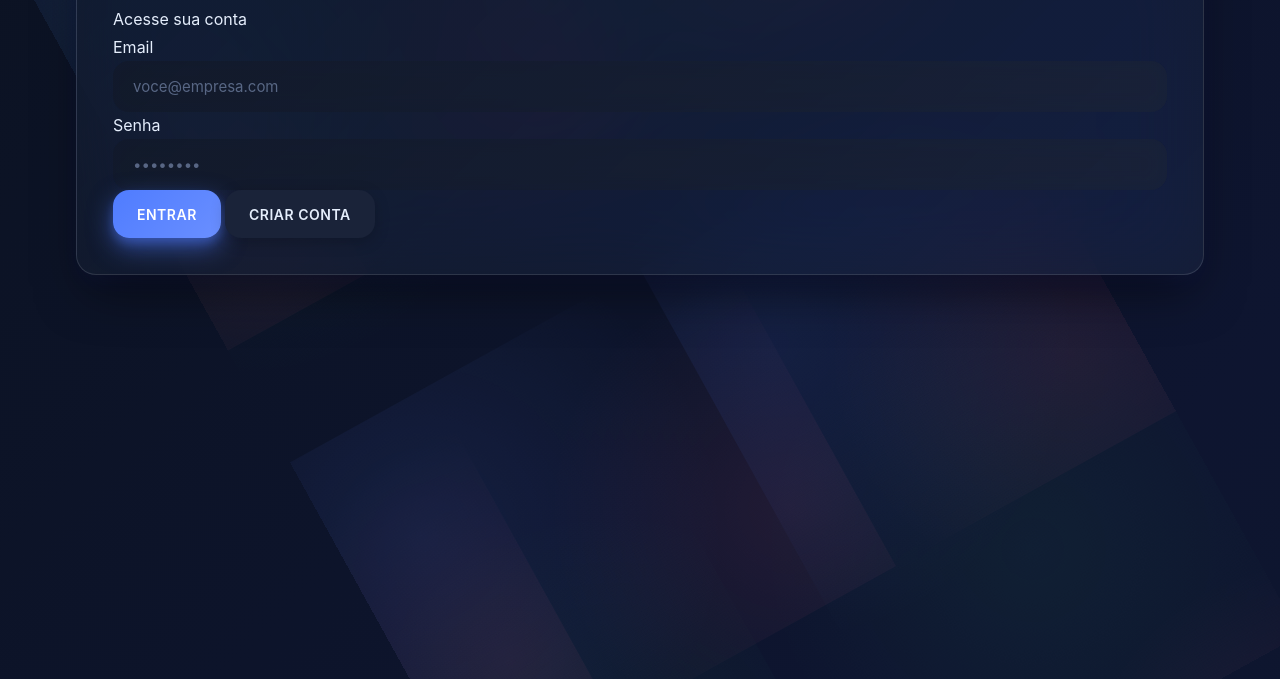
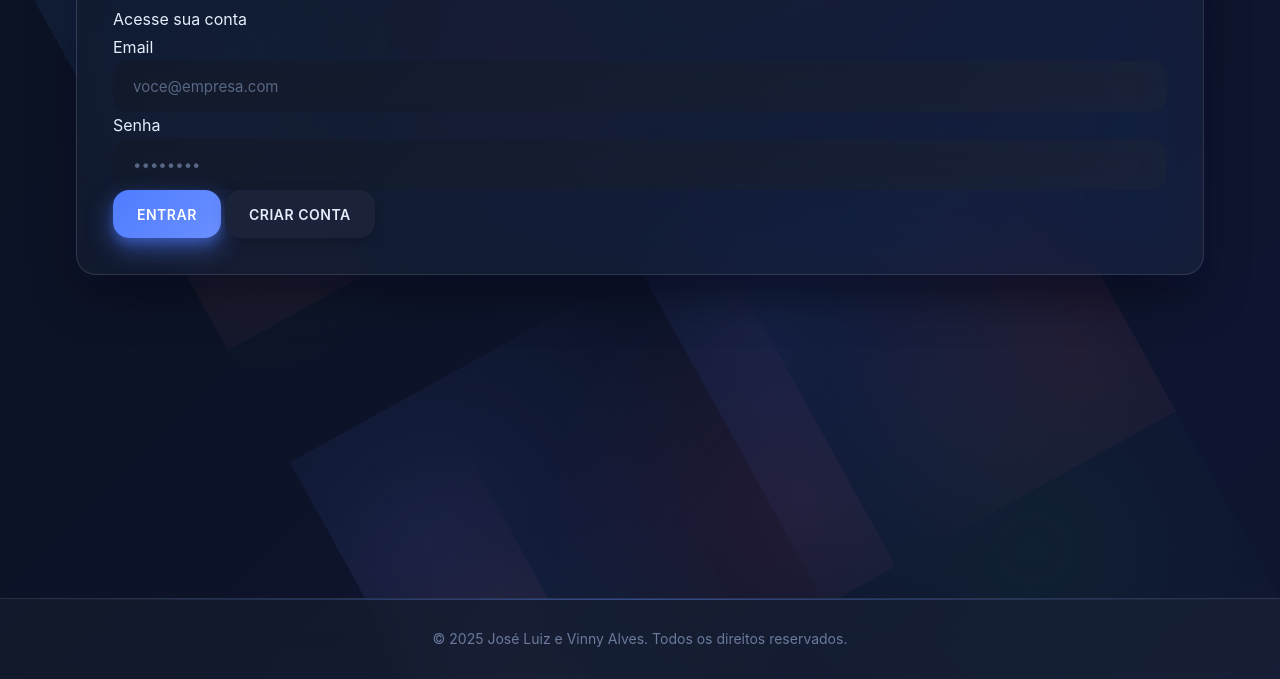
Before and after one commit to VinnyPA/inventario-ti, a website built with Vite: page index.html in a window 1280 px wide. Shown: the part 121-800 px from the top of the page. Built offline with nearby package versions, Linux system fonts and the light colour scheme; no server answers.

Commit message:
Colocando footer

```diff
--- a/index.html
+++ b/index.html
@@ -10,6 +10,12 @@
 </head>
 <body>
 <div id="app"></div>
+
+<!-- RODAPÉ COM MARCA -->
+<footer class="footer">
+  © 2025 José Luiz e Vinny Alves. Todos os direitos reservados.
+</footer>
+
 <script type="module" src="/src/main.js"></script>
 </body>
 </html>
--- a/src/styles/base.css
+++ b/src/styles/base.css
@@ -106,6 +106,8 @@ body {
   line-height: 1.7;
   overflow-x: hidden;
   position: relative;
+  display: flex;
+  flex-direction: column;
 
   /* Otimizações premium */
   -webkit-font-smoothing: antialiased;
@@ -130,6 +132,10 @@ body::before {
   animation: particleFloat 30s ease-in-out infinite;
   pointer-events: none;
   z-index: -1;
+}
+
+#app {
+  flex: 1;
 }
 
 /* ===== ANIMAÇÕES AVANÇADAS ===== */
@@ -756,6 +762,62 @@ input:focus::placeholder, textarea:focus::placeholder {
   backdrop-filter: blur(20px);
 }
 
+/* ===== RODAPÉ COM MARCA ===== */
+.footer {
+  text-align: center;
+  padding: var(--spacing-lg) var(--spacing-xl);
+  background: var(--color-bg-glass);
+  backdrop-filter: blur(20px);
+  -webkit-backdrop-filter: blur(20px);
+  border-top: 1px solid rgba(255, 255, 255, 0.1);
+  color: var(--color-text-muted);
+  font-size: 0.875rem;
+  margin-top: auto;
+  position: relative;
+  overflow: hidden;
+  animation: fadeInUp 0.8s cubic-bezier(0.23, 1, 0.32, 1);
+  flex-shrink: 0;
+}
+
+/* Efeito de brilho sutil no rodapé */
+.footer::before {
+  content: '';
+  position: absolute;
+  top: 0;
+  left: 0;
+  right: 0;
+  height: 1px;
+  background: linear-gradient(
+    90deg,
+    transparent,
+    var(--color-primary),
+    transparent
+  );
+  opacity: 0.5;
+}
+
+/* Efeito de partículas no hover */
+.footer::after {
+  content: '';
+  position: absolute;
+  top: -50%;
+  left: -50%;
+  width: 200%;
+  height: 200%;
+  background: radial-gradient(
+    circle,
+    rgba(79, 124, 255, 0.05) 0%,
+    transparent 70%
+  );
+  transform: scale(0);
+  transition: transform 0.6s cubic-bezier(0.23, 1, 0.32, 1);
+  pointer-events: none;
+}
+
+.footer:hover::after {
+  transform: scale(1);
+}
+
 /* ===== RESPONSIVIDADE AVANÇADA ===== */
 @media (max-width: 768px) {
   .container {
@@ -815,6 +877,11 @@ input:focus::placeholder, textarea:focus::placeholder {
     .card:hover {
       transform: translateY(-0.25rem);
     }
+  }
+
+  .footer {
+    padding: var(--spacing-md) var(--spacing-lg);
+    font-size: 0.813rem;
   }
 }
 
@@ -887,7 +954,7 @@ input:focus::placeholder, textarea:focus::placeholder {
 .p-5 { padding: var(--spacing-xl); }
 
 /* ===== OTIMIZAÇÕES DE PERFORMANCE AVANÇADAS ===== */
-.card, button, .toast, .table, .header {
+.card, button, .toast, .table, .header, .footer {
   will-change: transform, opacity;
   transform: translateZ(0);
   backface-visibility: hidden;
@@ -896,21 +963,21 @@ input:focus::placeholder, textarea:focus::placeholder {
 
 /* Garantir performance em animações */
 @media (prefers-reduced-motion: no-preference) {
-  .card, button, .toast {
+  .card, button, .toast, .footer {
     transform: translate3d(0, 0, 0);
   }
 }
 
 /* Suporte para browsers modernos */
 @supports (backdrop-filter: blur(20px)) {
-  .card, .toast, .header {
+  .card, .toast, .header, .footer {
     background: var(--color-bg-glass);
   }
 }
 
 /* Fallback para browsers antigos */
 @supports not (backdrop-filter: blur(20px)) {
-  .card, .toast, .header {
+  .card, .toast, .header, .footer {
     background: var(--color-bg-tertiary);
   }
 }
```
Also changed, not shown: public/favicon.jpg (added), public/favicon.png (deleted).
